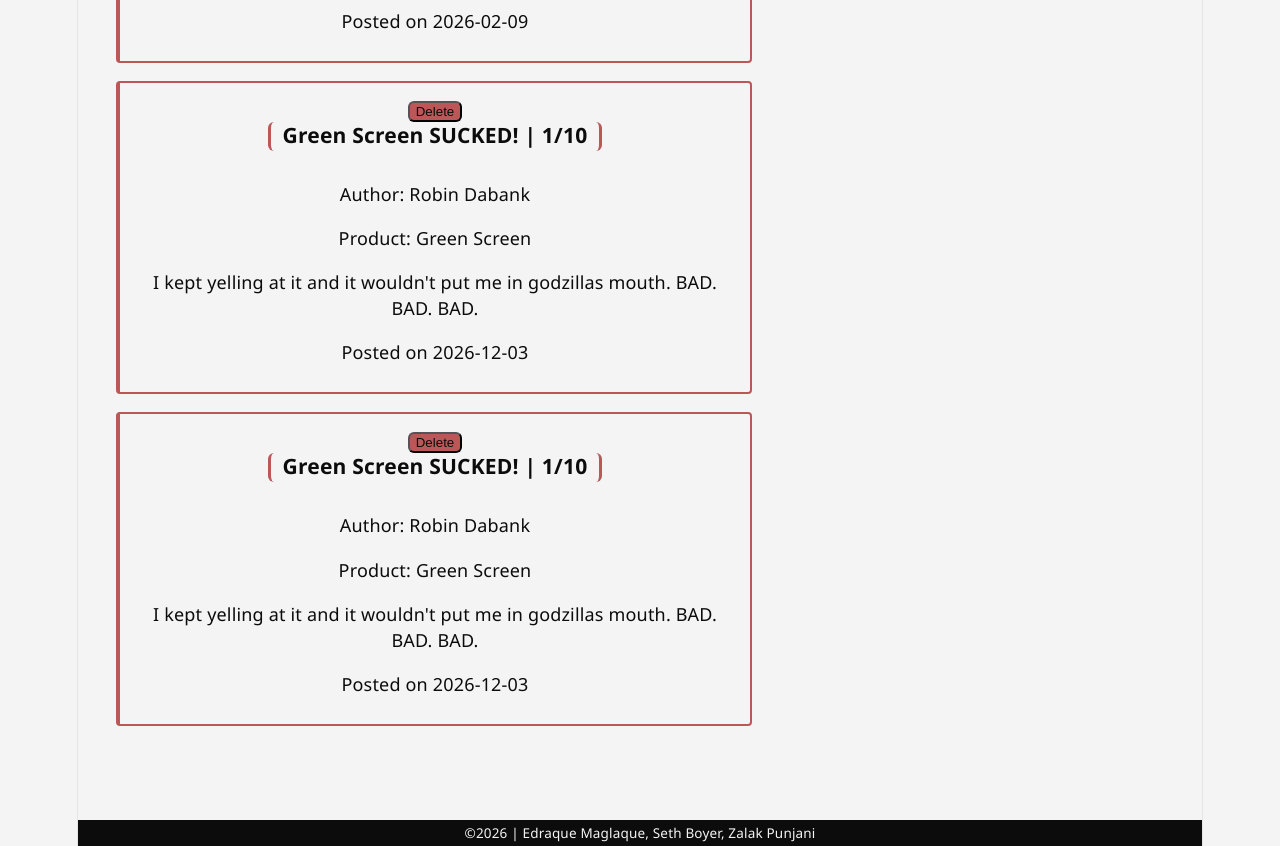
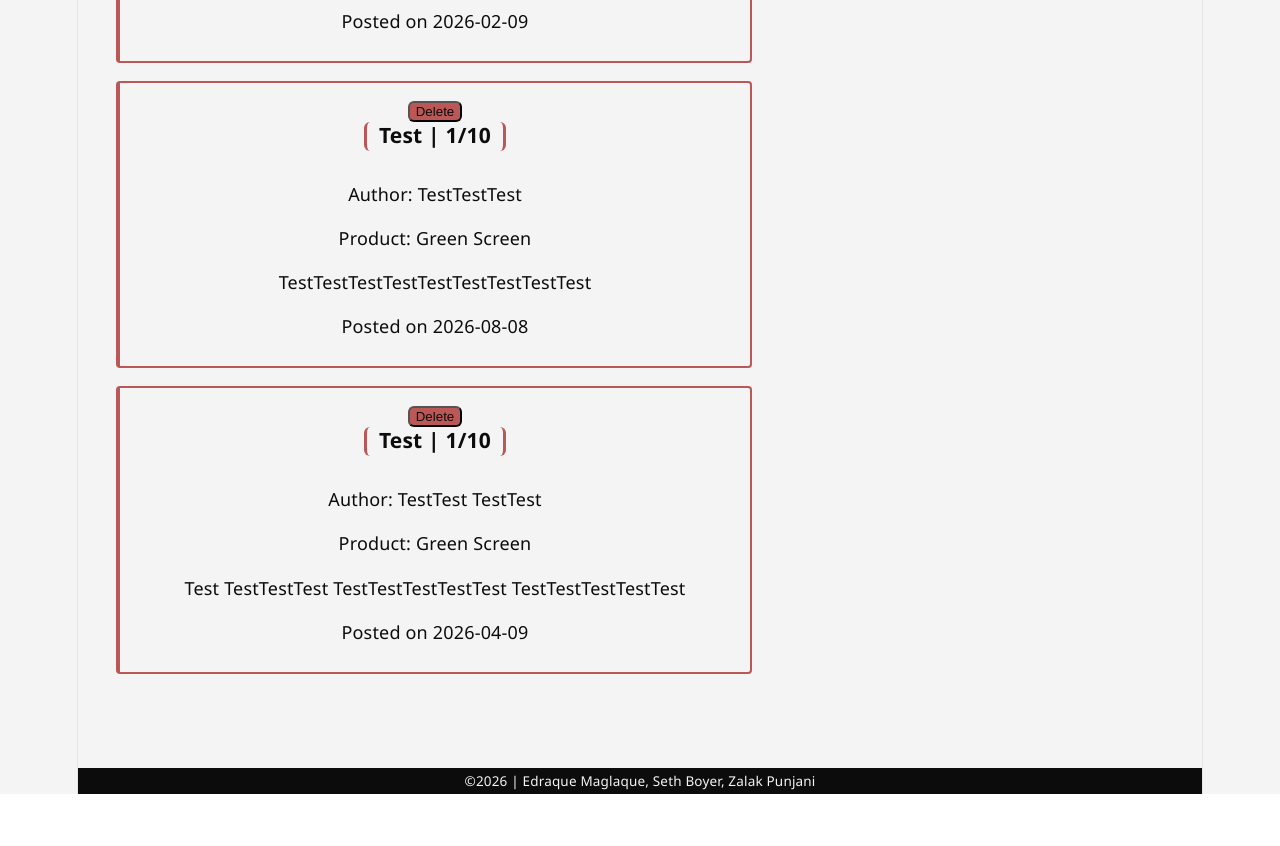
Before and after one commit to emaglaque2-rrc/full-stack-project-group-4, a React (Vite) app: page /reviews in a window 1280 px wide. Shown: the part 2880-3726 px from the top of the page. After the commit the page ends 3674 px from the top, so only its background shows below. Built offline with nearby package versions, Linux system fonts and the light colour scheme.

Commit message:
Changed duplicate reviews

```diff
--- a/src/data/reviews.ts
+++ b/src/data/reviews.ts
@@ -76,21 +76,21 @@ export const reviewData: Review[]=[
     },
         {
         "id": 9,
-        "title": "Green Screen SUCKED!",
-        "author": "Robin Dabank",
+        "title": "Test",
+        "author": "TestTestTest",
         "product": "Green Screen",
-        "body": "I kept yelling at it and it wouldn't put me in godzillas mouth. BAD. BAD. BAD.",
+        "body": "TestTestTestTestTestTestTestTestTest",
         "rating": 1,
-        "datePosted": "2026-12-03"
+        "datePosted": "2026-08-08"
     },
         {
         "id": 10,
-        "title": "Green Screen SUCKED!",
-        "author": "Robin Dabank",
+        "title": "Test",
+        "author": "TestTest TestTest",
         "product": "Green Screen",
-        "body": "I kept yelling at it and it wouldn't put me in godzillas mouth. BAD. BAD. BAD.",
+        "body": "Test TestTestTest TestTestTestTestTest TestTestTestTestTest",
         "rating": 1,
-        "datePosted": "2026-12-03"
+        "datePosted": "2026-04-09"
     }
 
 ]
```
